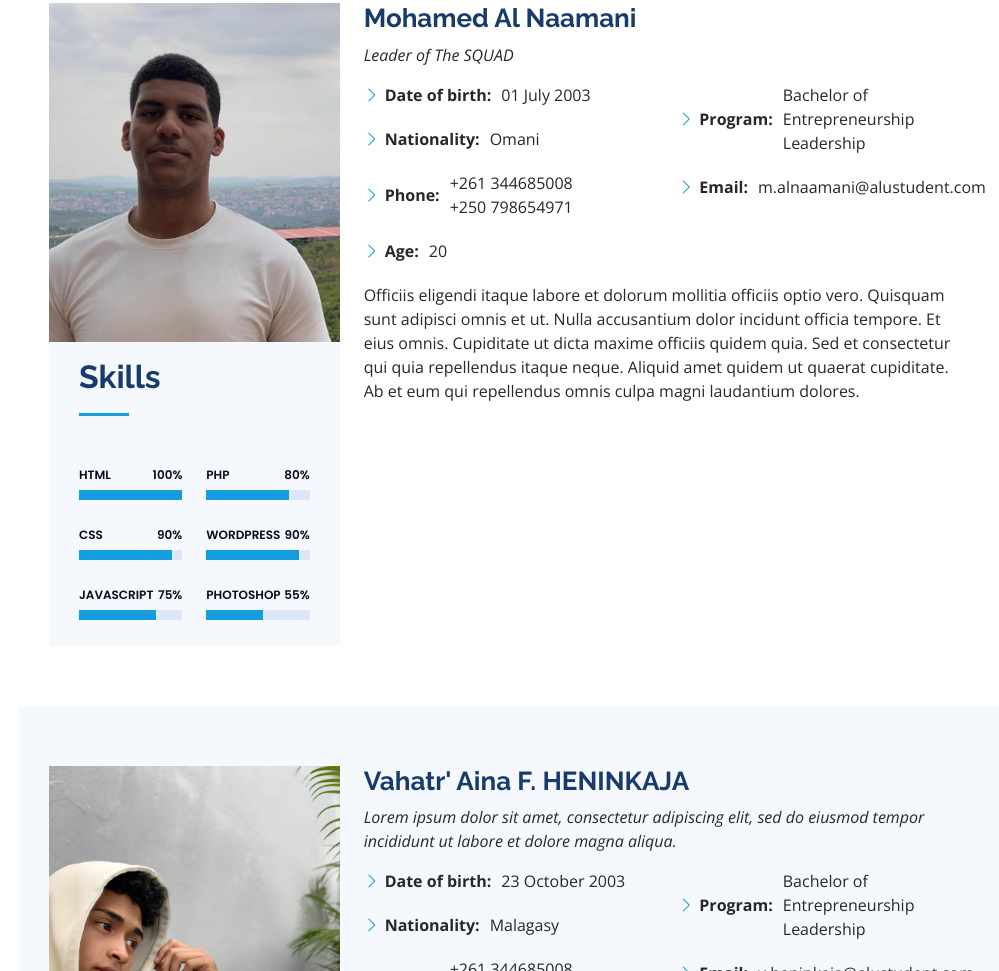
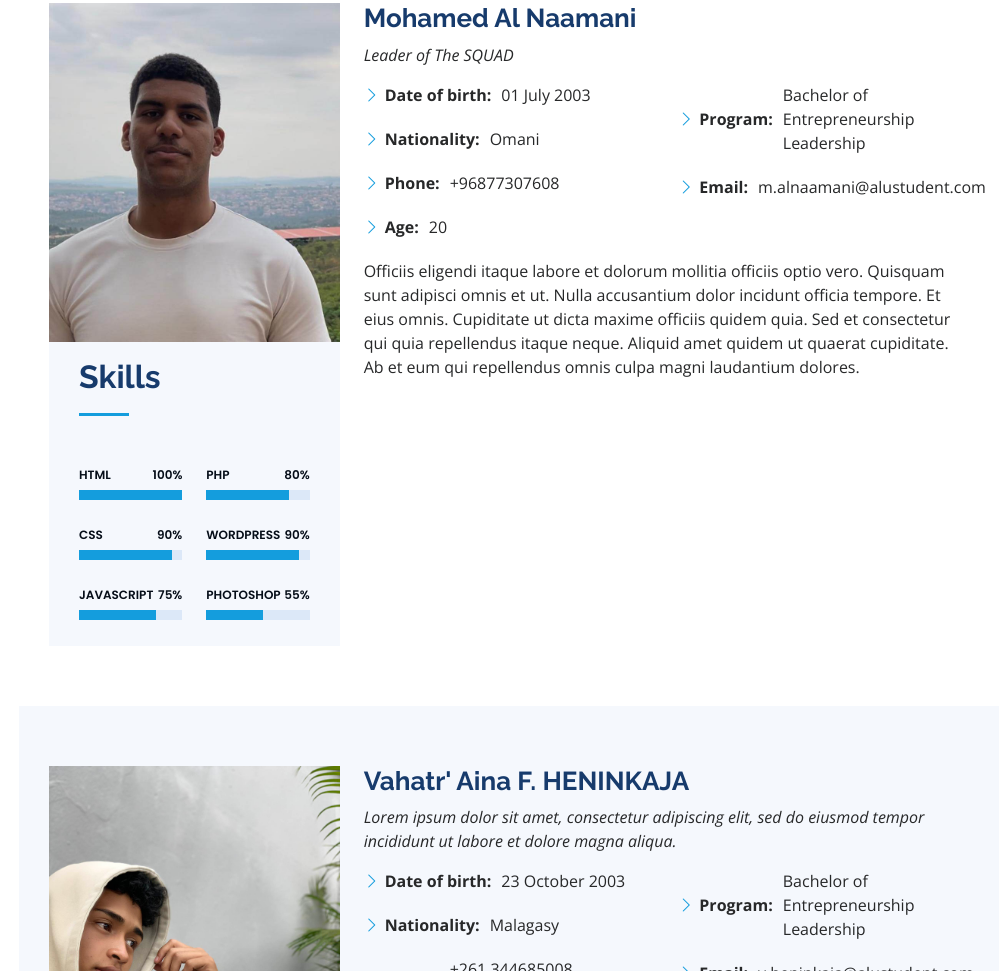
Before and after one commit to VahatrAnd/the-squad, a plain HTML site: page index.html in a window 1280 px wide. Shown: the part 1037-2008 px from the top of the page, without its empty margins (281-1280 px from the left). Drawn offline with nearby package versions, Linux system fonts and the light colour scheme.

Commit message:
num mohamed

```diff
--- a/index.html
+++ b/index.html
@@ -172,7 +172,7 @@
                 <ul>
                   <li><i class="bi bi-chevron-right"></i> <strong>Date of birth:</strong> <span>01 July 2003</span></li>
                   <li><i class="bi bi-chevron-right"></i> <strong>Nationality:</strong> <span>Omani</span></li>
-                  <li><i class="bi bi-chevron-right"></i> <strong>Phone:</strong> <span>+261 344685008<br>+250 798654971</span></li>
+                  <li><i class="bi bi-chevron-right"></i> <strong>Phone:</strong> <span>+96877307608</span></li>
                   <li><i class="bi bi-chevron-right"></i> <strong>Age:</strong> <span>20</span></li>
                 </ul>
               </div>
```
